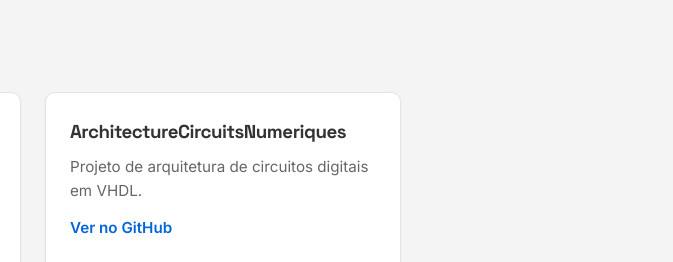
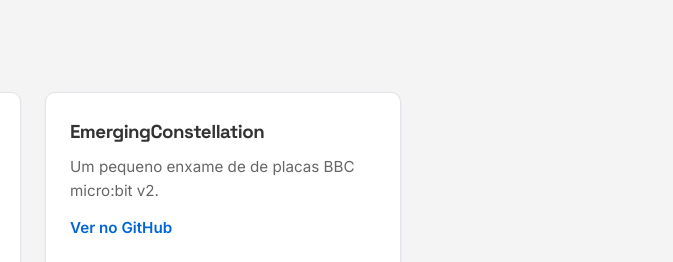
Before and after one commit to vinyIsCollapsing/vinyIsCollapsing.github.io, a plain HTML site: page index.html in a window 1280 px wide. Shown: the part 538-800 px from the top of the page, 607-1280 px from the left. Drawn offline with Linux system fonts and the light colour scheme.

Commit message:
docs: Update the README file with Emerging Constellation project

```diff
--- a/index.html
+++ b/index.html
@@ -86,9 +86,9 @@
                     </div>
                 </article>
                 <article class="projeto">
-                    <h3>ArchitectureCircuitsNumeriques</h3>
-                    <p>Projeto de arquitetura de circuitos digitais em VHDL.</p>
-                    <a href="https://github.com/vinyIsCollapsing/ArchitectureCircuitsNumeriques" target="_blank">Ver no GitHub</a>
+                    <h3>EmergingConstellation</h3>
+                    <p>Um pequeno enxame de de placas BBC micro:bit v2.</p>
+                    <a href="https://github.com/vinyIsCollapsing/EmergingConstellation" target="_blank">Ver no GitHub</a>
                 </article>
                 <article class="projeto">
                     <h3>ProjetRobotique</h3>
```
